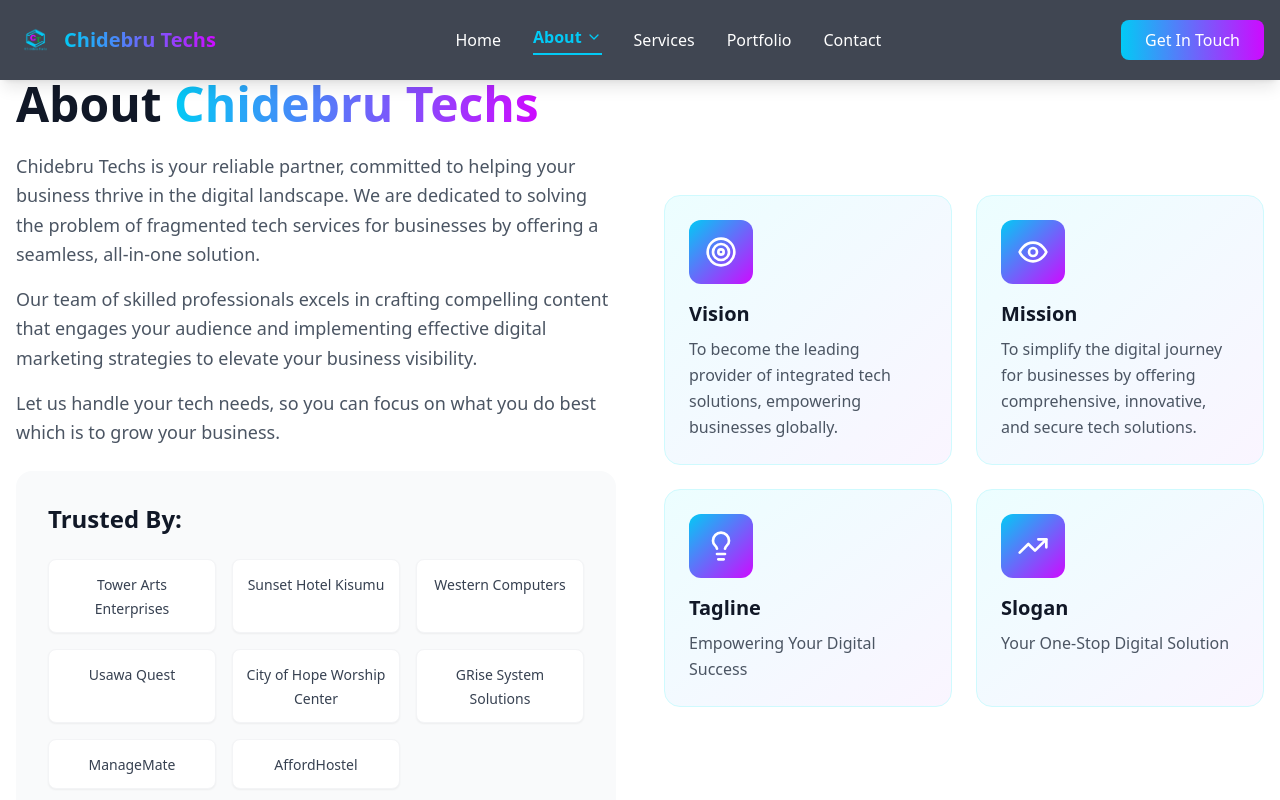
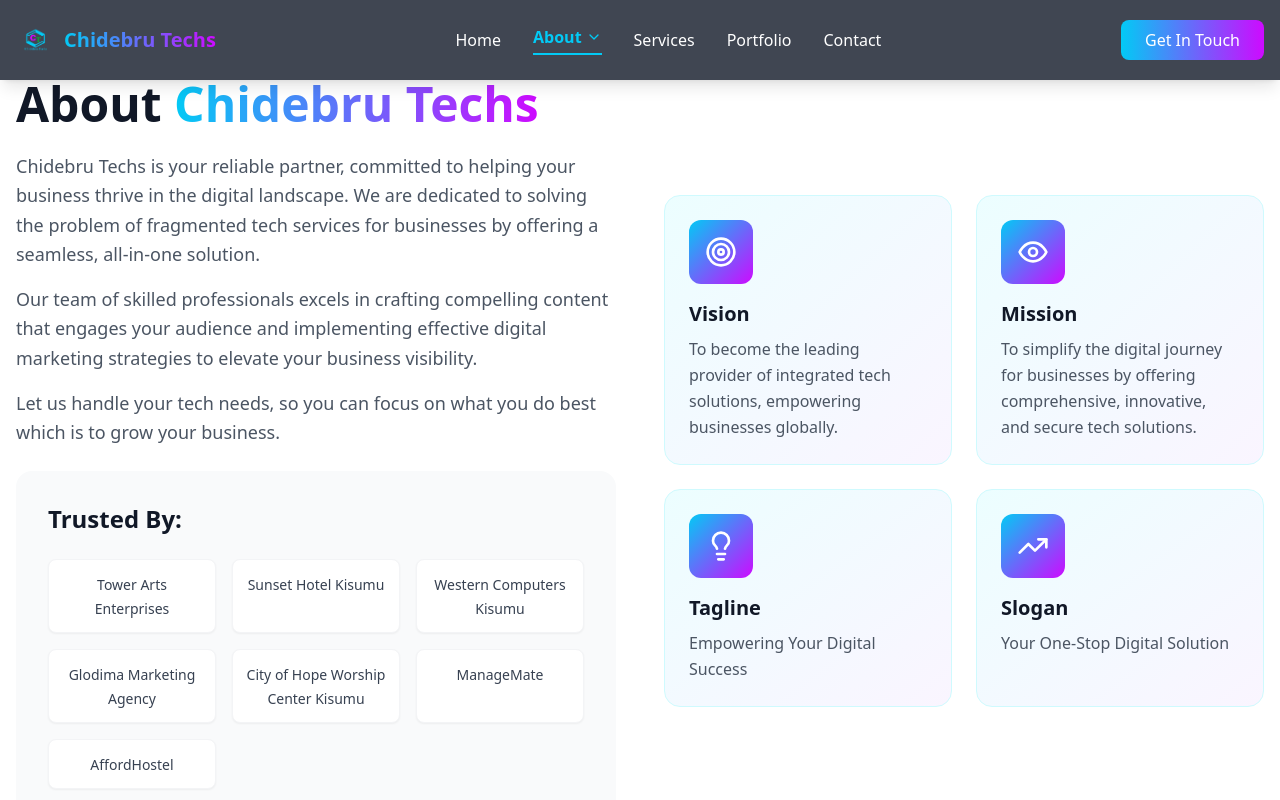
Before and after one commit to ChidebruTechs/chidebru-frontend, a React (Vite) app: page /about in a window 1280 px wide. Shown: the top 800 px of the page. Built offline with nearby package versions, Linux system fonts and the light colour scheme.

Commit message:
Added Live Chat

```diff
--- a/index.html
+++ b/index.html
@@ -9,5 +9,20 @@
   <body>
     <div id="root"></div>
     <script type="module" src="/src/main.tsx"></script>
+
+    <!--Start of Tawk.to Script-->
+      <script type="text/javascript">
+        var Tawk_API=Tawk_API||{}, Tawk_LoadStart=new Date();
+        (function(){
+          var s1=document.createElement("script"),s0=document.getElementsByTagName("script")[0];
+          s1.async=true;
+          s1.src='https://embed.tawk.to/68e8bd802844f31956247423/1j76i8fjo';
+          s1.charset='UTF-8';
+          s1.setAttribute('crossorigin','*');
+          s0.parentNode.insertBefore(s1,s0);
+        })();
+      </script>
+    <!--End of Tawk.to Script-->
+
   </body>
 </html>
--- a/src/pages/AboutPage.tsx
+++ b/src/pages/AboutPage.tsx
@@ -54,8 +54,8 @@
               <h3 className="text-2xl font-bold text-gray-900 mb-6">Trusted By:</h3>
               <div className="grid grid-cols-2 md:grid-cols-3 gap-4 text-center">
                 {[
-    'Tower Arts Enterprises', 'Sunset Hotel Kisumu', 'Western Computers', 'Usawa Quest',
-    'City of Hope Worship Center', 'GRise System Solutions', 'ManageMate', 'AffordHostel'
+              'Tower Arts Enterprises', 'Sunset Hotel Kisumu', 'Western Computers Kisumu', 'Glodima Marketing Agency',
+              'City of Hope Worship Center Kisumu', 'ManageMate', 'AffordHostel'
   ].map((client, index) => (
                   <div key={index} className="p-3 bg-white rounded-lg shadow-sm border border-gray-100">
                     <span className="text-sm font-medium text-gray-700">{client}</span>
--- a/src/pages/HomePage.tsx
+++ b/src/pages/HomePage.tsx
@@ -60,7 +60,7 @@
               <div className="text-xs sm:text-sm text-gray-300">Hours Support</div>
             </div>
             <div className="text-center p-4 bg-white/5 backdrop-blur-sm rounded-xl border border-white/10">
-              <div className="text-2xl sm:text-3xl font-bold text-white mb-1">15+</div>
+              <div className="text-2xl sm:text-3xl font-bold text-white mb-1">10+</div>
               <div className="text-xs sm:text-sm text-gray-300">Team Members</div>
             </div>
           </div>
@@ -91,8 +91,8 @@
 
 const TrustedBy = () => {
   const clients = [
-    'Tower Arts Enterprises', 'Sunset Hotel Kisumu', 'Western Computers', 'Usawa Quest',
-    'City of Hope Worship Center', 'GRise System Solutions', 'ManageMate', 'AffordHostel'
+    'Tower Arts Enterprises', 'Sunset Hotel Kisumu', 'Western Computers Kisumu', 'Glodima Marketing Agency',
+    'City of Hope Worship Center Kisumu', 'ManageMate', 'AffordHostel'
   ];
 
   return (
@@ -285,7 +285,7 @@
                 Can't find the answer you're looking for? Please reach out to our team.
               </p>
               <Link
-                to="/contact"
+                to="https://wa.me/254795712677/"
                 className="inline-flex items-center px-6 py-3 bg-gradient-to-r from-[#02caf5] to-[#ce0aff] text-white font-semibold rounded-lg hover:from-[#0299c7] hover:to-[#a308cc] transition-all transform hover:scale-105"
               >
                 Get Your Free Consultation
```
Also changed, not shown: public/logo/glodima.png.
